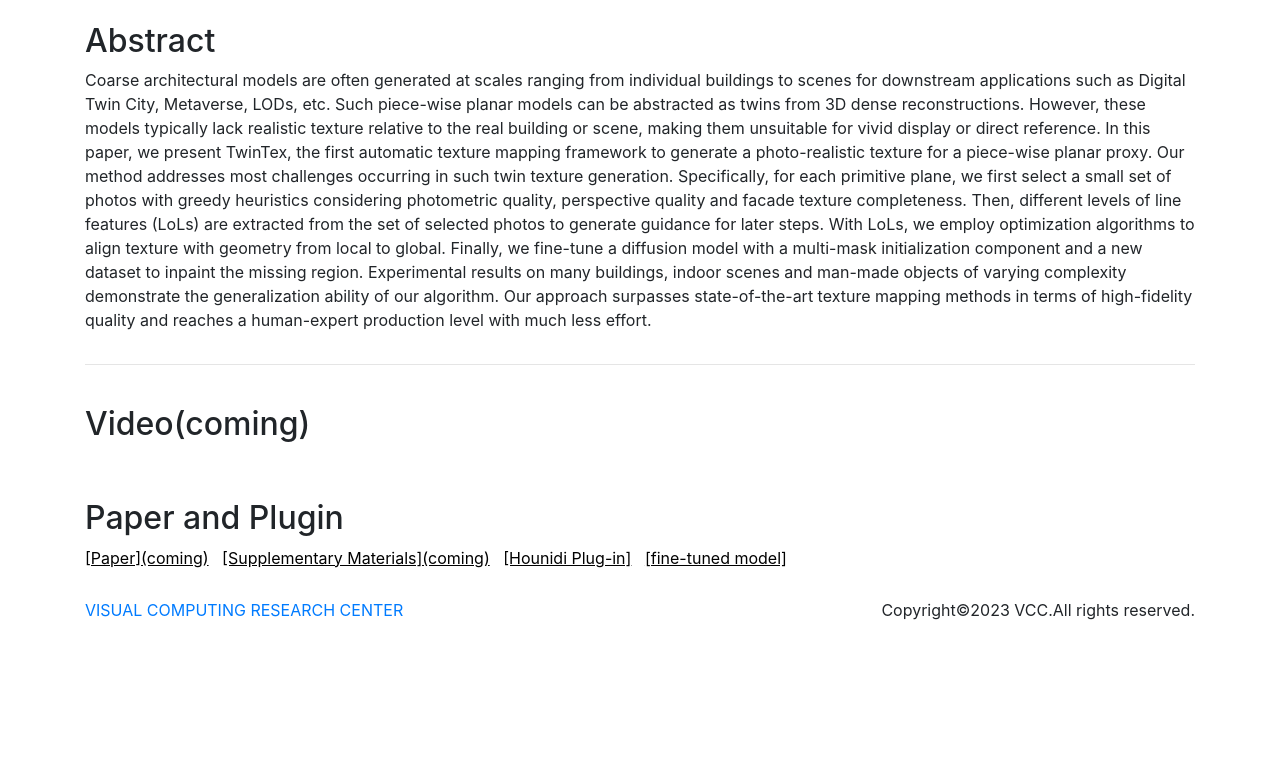
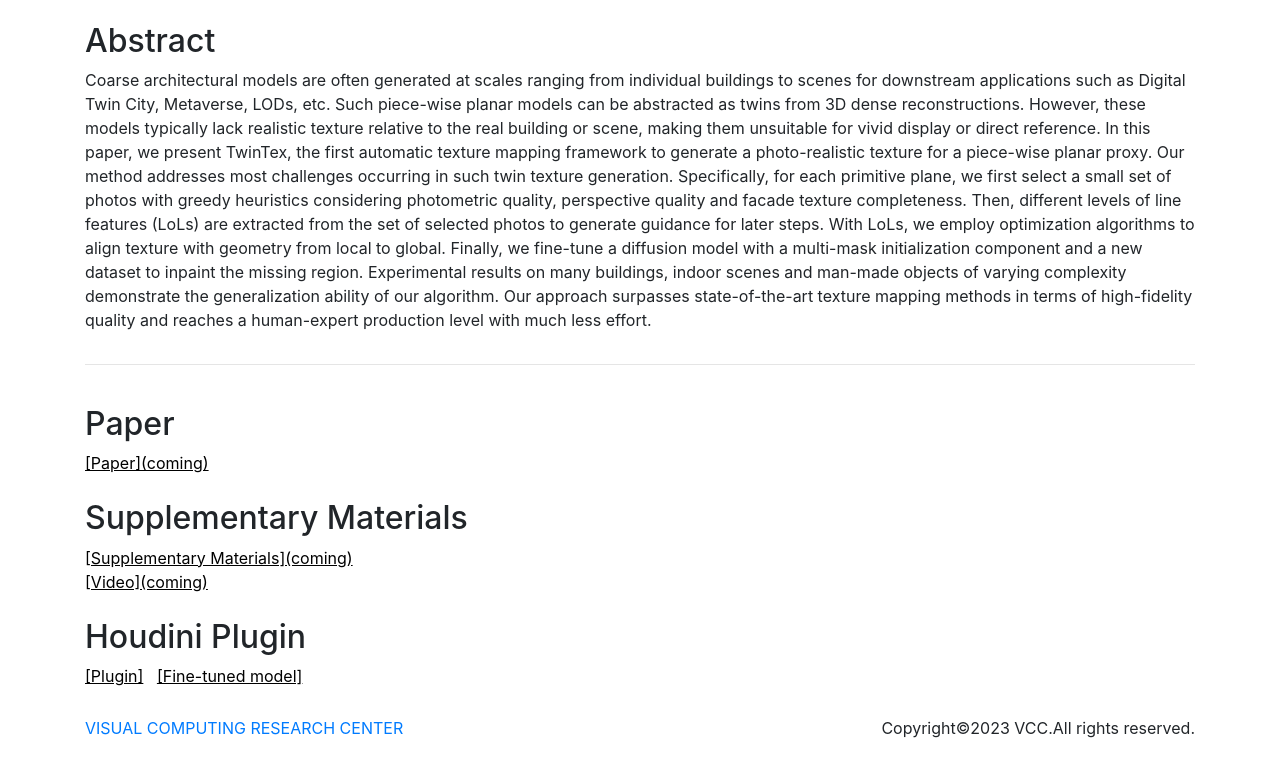
Before and after one commit to Ligo04/Ligo04.github.io, a plain HTML site: page TwinTex/index.html in a window 1280 px wide. Shown: the part 1147-1911 px from the top of the page. Before the commit the page ends 1793 px from the top, so only its background shows below. Drawn offline with nearby package versions, Linux system fonts and the light colour scheme.

Commit message:
update TwinTex/index.html

```diff
--- a/TwinTex/index.html
+++ b/TwinTex/index.html
@@ -92,43 +92,39 @@ a.footer {
 
     <hr>
 
-    <!-- Video -->
+    <!-- Paper -->
     <div class="row pt-4">
         <div class="col-md-12">
-            <h2>Video(coming)</h2>
-        </div>
-        <!-- <div class="col-md-3"></div>
-        <div class="col-md-6">
-            <div class="embed-responsive embed-responsive-16by9">
-                <iframe class="embed-responsive-item" src="" allowfullscreen></iframe>
+            <h2>Paper</h2>
+            <div>
+                <a class="black_underline">[Paper](coming)</a>
             </div>
-        </div>
-        <div class="col-md-3"></div> -->
-    </div>
-
-    <br>
-
-    <!-- Ack -->
-    <!-- <div class="row pt-4">
-        <div class="col-md-12">
-            <h2>Acknowledgments</h2>
-            <p>
-            </p>
         </div>
     </div>
 
-    <hr> -->
 
-    <!-- Paper and Plugin -->
+    <!-- Supplementary Materials -->
     <div class="row pt-4">
         <div class="col-md-12">
-            <h2>Paper and Plugin</h2>
+            <h2>Supplementary Materials</h2>
             <div>
-                <a class="black_underline">[Paper](coming)</a>&nbsp;&nbsp;
-                <a class="black_underline">[Supplementary Materials](coming)</a>&nbsp;&nbsp;
-                <a href="TwinTex_dso.zip" class="black_underline">[Hounidi Plug-in]</a>&nbsp;&nbsp;
+                <a class="black_underline">[Supplementary Materials](coming)</a>
+            </div>
+            <div>
+                <a class="black_underline">[Video](coming)</a>
+            </div>
+
+        </div>
+    </div>
+
+    <!-- Houdini Plugin -->
+    <div class="row pt-4">
+        <div class="col-md-12">
+            <h2>Houdini Plugin</h2>
+            <div>
+                <a href="TwinTex_Plugin.zip" class="black_underline">[Plugin]</a>&nbsp;&nbsp;
                 <a href="https://www.dropbox.com/scl/fi/mc3gsvsbxhp27sl0rknbw/ema_0.9999_151161.pt?rlkey=te3n8gxt3op0zkpxltxxnba79&dl=0" class="black_underline">
-                    [fine-tuned model]</a>
+                    [Fine-tuned model]</a>
             </div>
         </div>
     </div>
@@ -163,6 +159,5 @@ a.footer {
 
 <br>
 
-
 </body>
 </html>
```
